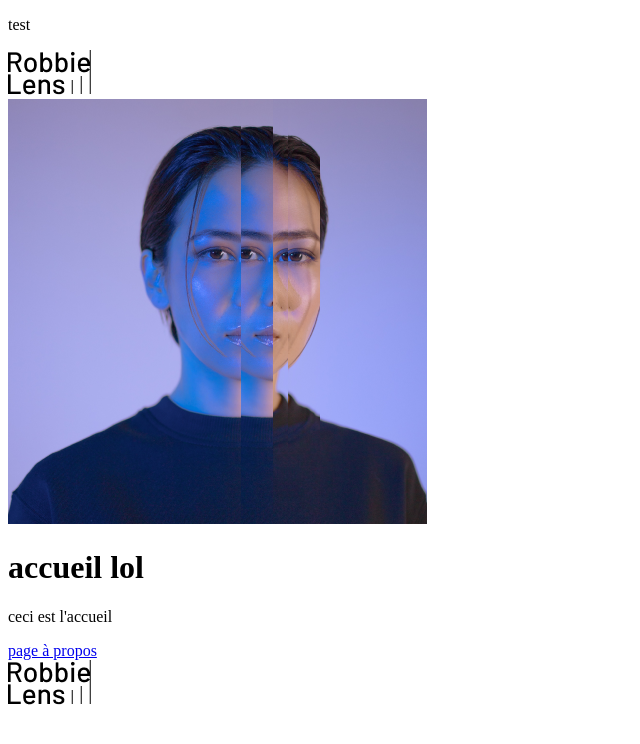
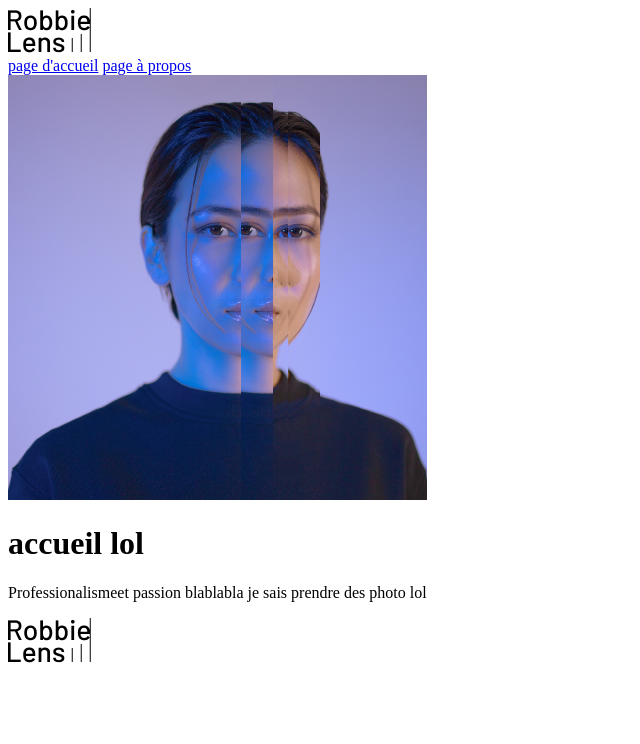
Before and after one commit to rakazakben/projet2, a plain HTML site: page index.html in a window 1280 px wide. Shown: the whole page, without its empty margins (0-640 px from the left). Drawn offline with Linux system fonts and the light colour scheme.

Commit message:
header et debut stylesheet

```diff
--- a/index.html
+++ b/index.html
@@ -5,13 +5,17 @@
         <title>Accueil - Robbie Lens Photographie</title>
     </head>
     <body>
-        <p>test</p>
-        <a href="index.html"><img src="images/logo.png" alt="lien vers accueil site" title="lien vers accueil site"><br></a>
+        <div><a href="index.html"><img src="images/logo.png" alt="lien vers accueil site" title="lien vers accueil site"><br></a>
+            <a href="index.html">page d'accueil</a>
+            <a href="a-propos.html">page à propos<br></a>
+
+        </div>
+
         <img src="images/robbie-lens.png" alt="ceci est robbie lens" title="c'est moi">
         <h1>accueil lol</h1>
-        <p>ceci est l'accueil </p>
-        <a href="a-propos.html">page à propos<br></a>
-        <a href="index.html"><img src="images/logo.png" alt="lien vers accueil site" title="lien vers accueil site"><br></a>
+        <p><span class="important">Professionalisme</span>et <span class="important">passion</span> blablabla je sais prendre des photo lol</p>
+
+        <div><a href="index.html"><img src="images/logo.png" alt="lien vers accueil site" title="lien vers accueil site"><br></a></div>
         <!-- bien ou quoi ? -->
     </body>
 </html>
--- a/style.css
+++ b/style.css
@@ -0,0 +1,6 @@
+a{
+    color: black
+}
+.important{
+    color: #A5B4FC
+}
```
Also changed, not shown: a-propos.html (+11 -5 lines).
